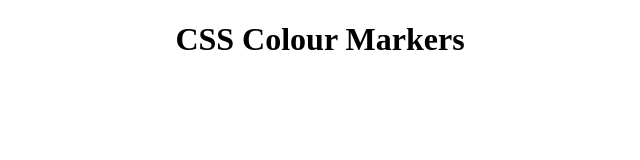
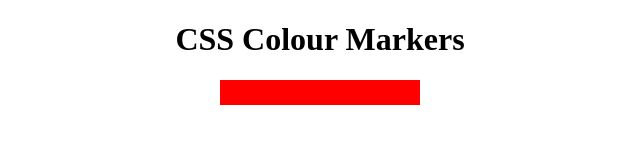
Before and after one commit to covergirlszn/Markers, a plain HTML site: page index.html in a window 1280 px wide. Shown: the whole page, without its empty margins (320-960 px from the left). Drawn offline with Linux system fonts and the light colour scheme.

Commit message:
margin auto intro!

```diff
--- a/style.css
+++ b/style.css
@@ -4,4 +4,8 @@ h1{
 
   .marker{
     background-color:red;
+    width:200px;
+  height:25px;
+  margin:auto;
+/*they finally gave us margin auto instructions!*/
   }
```
